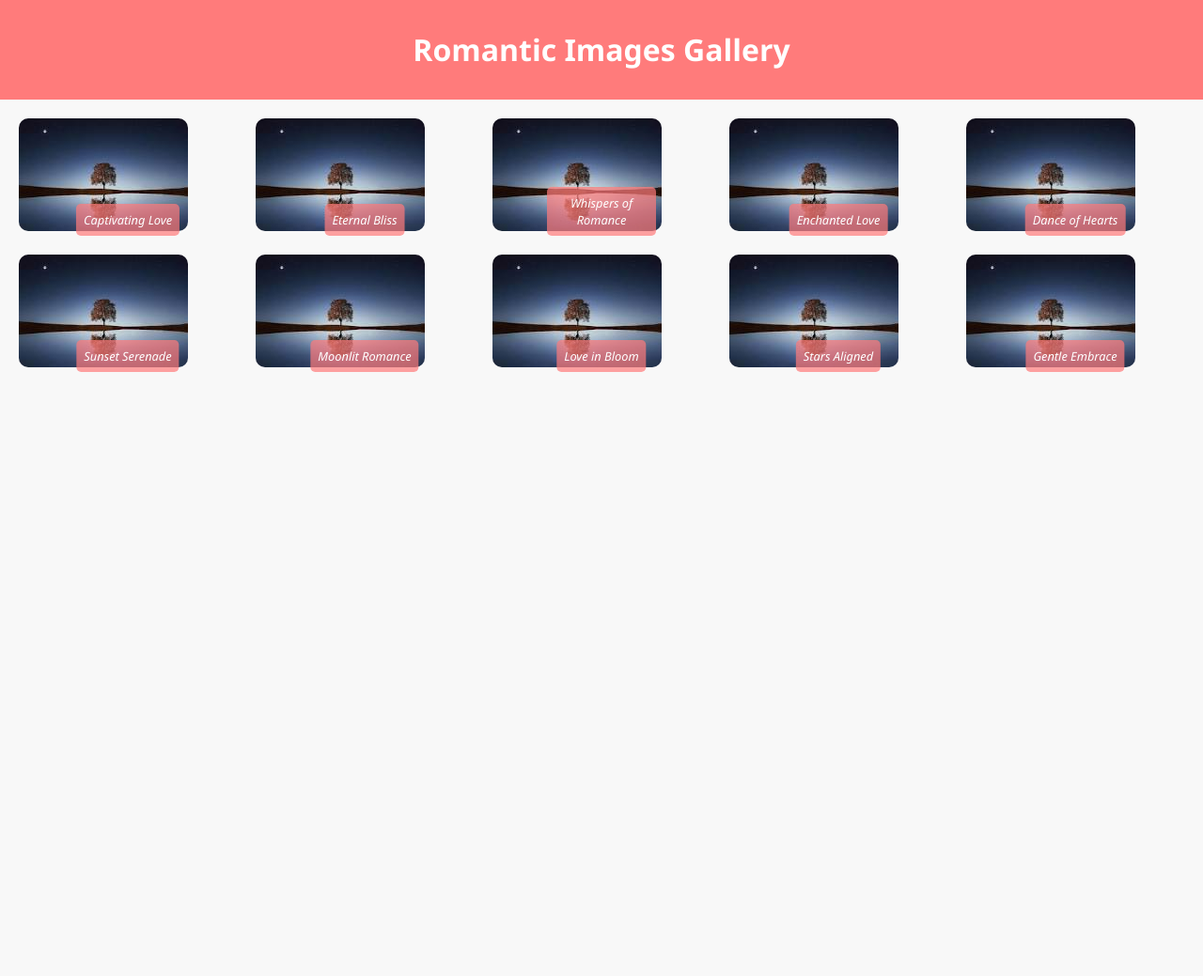
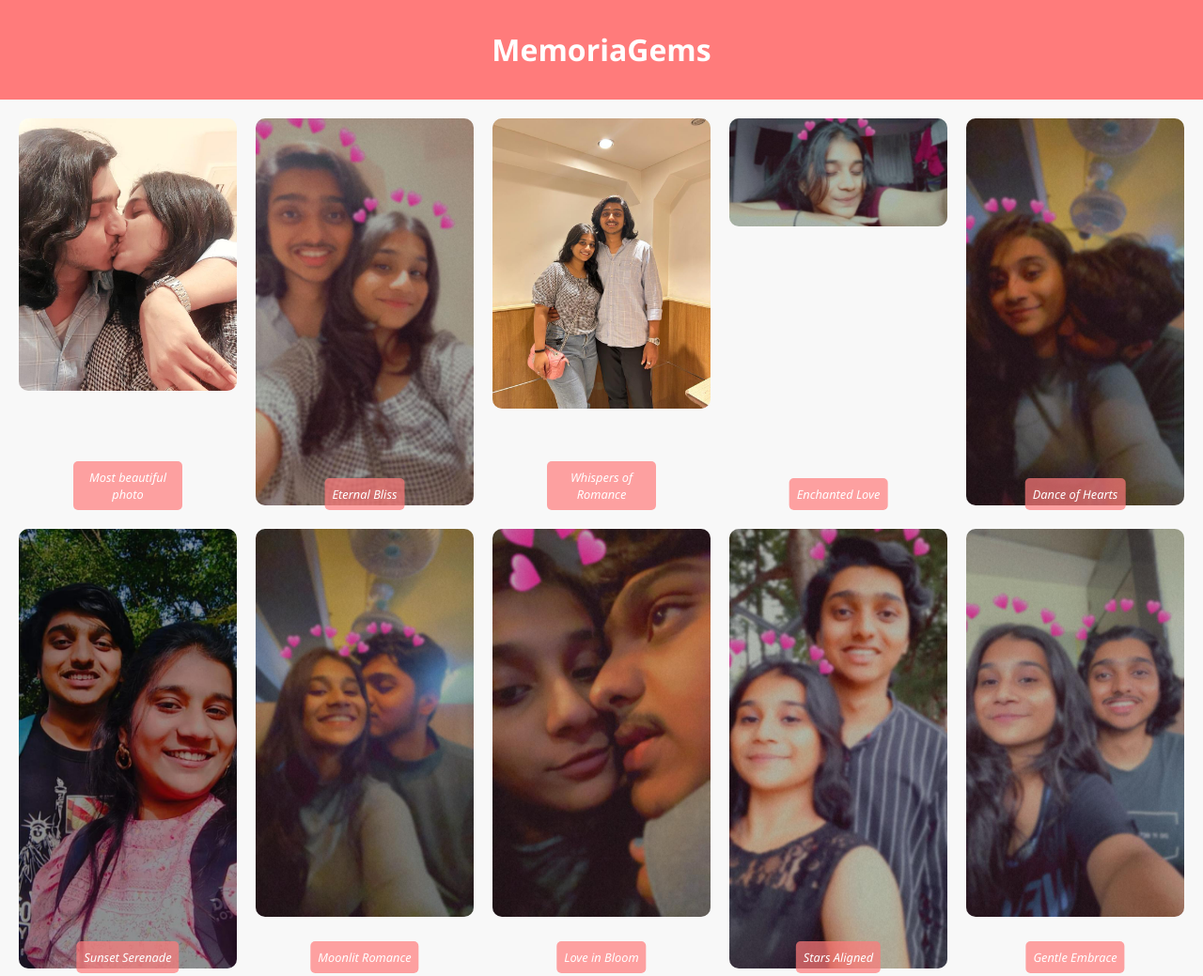
Before and after one commit to Webdeveloper-Paras/Enchanted_love, a plain HTML site: page ourmemoriesimg1.html in a window 1280 px wide. Shown: the whole page at 94% size. Before the commit the page ends 800 px from the top, so only its background shows below. Drawn offline with Linux system fonts and the light colour scheme.

Commit message:
Update ourmemoriesimg1.html

```diff
--- a/ourmemoriesimg1.html
+++ b/ourmemoriesimg1.html
@@ -59,53 +59,53 @@
             text-align: center;
         }
     </style>
-    <title>Romantic Images</title>
+    <title>MemoriaGems</title>
 </head>
 
 <body>
     <header>
-        <h1>Romantic Images Gallery</h1>
+        <h1>MemoriaGems</h1>
     </header>
 
     <main>
         <div class="image-container">
-            <img src="tree.jpg" alt="Romantic Image 1">
-            <div class="image-caption">Captivating Love</div>
+            <img src="photos/website6th.jpg" alt="kissing">
+            <div class="image-caption">Most beautiful photo</div>
         </div>
         <div class="image-container">
-            <img src="tree.jpg" alt="Romantic Image 2">
+            <img src="photos/website7th.jpg" alt="Mumbai meet">
             <div class="image-caption">Eternal Bliss</div>
         </div>
         <div class="image-container">
-            <img src="tree.jpg" alt="Romantic Image 3">
+            <img src="photos/website8th.jpg" alt="Romantic Image 3">
             <div class="image-caption">Whispers of Romance</div>
         </div>
         <div class="image-container">
-            <img src="tree.jpg" alt="Romantic Image 4">
+            <img src="photos/website9th.jpg" alt="my favorite photo">
             <div class="image-caption">Enchanted Love</div>
         </div>
         <div class="image-container">
-            <img src="tree.jpg" alt="Romantic Image 5">
+            <img src="photos/website10th.jpg" alt="Romantic Image 5">
             <div class="image-caption">Dance of Hearts</div>
         </div>
         <div class="image-container">
-            <img src="tree.jpg" alt="Romantic Image 6">
+            <img src="photos/website17th.jpg" alt="Romantic Image 6">
             <div class="image-caption">Sunset Serenade</div>
         </div>
         <div class="image-container">
-            <img src="tree.jpg" alt="Romantic Image 7">
+            <img src="photos/website12th.jpg" alt="Romantic Image 7">
             <div class="image-caption">Moonlit Romance</div>
         </div>
         <div class="image-container">
-            <img src="tree.jpg" alt="Romantic Image 8">
+            <img src="photos/website13th.jpg" alt="Romantic Image 8">
             <div class="image-caption">Love in Bloom</div>
         </div>
         <div class="image-container">
-            <img src="tree.jpg" alt="Romantic Image 9">
+            <img src="photos/website15th.jpg" alt="Romantic Image 9">
             <div class="image-caption">Stars Aligned</div>
         </div>
         <div class="image-container">
-            <img src="tree.jpg" alt="Romantic Image 10">
+            <img src="photos/website16th.jpg" alt="Romantic Image 10">
             <div class="image-caption">Gentle Embrace</div>
         </div>
     </main>
```
